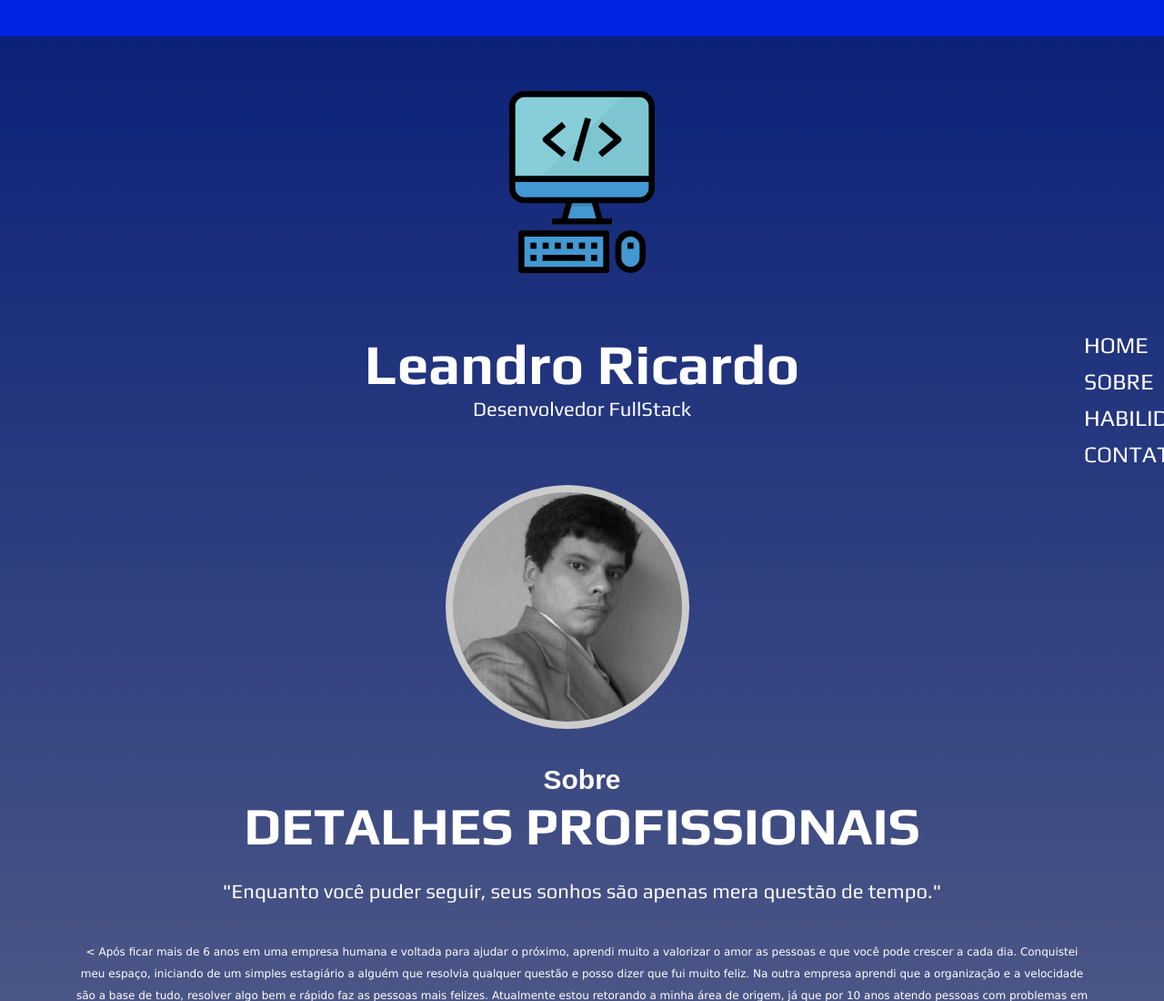
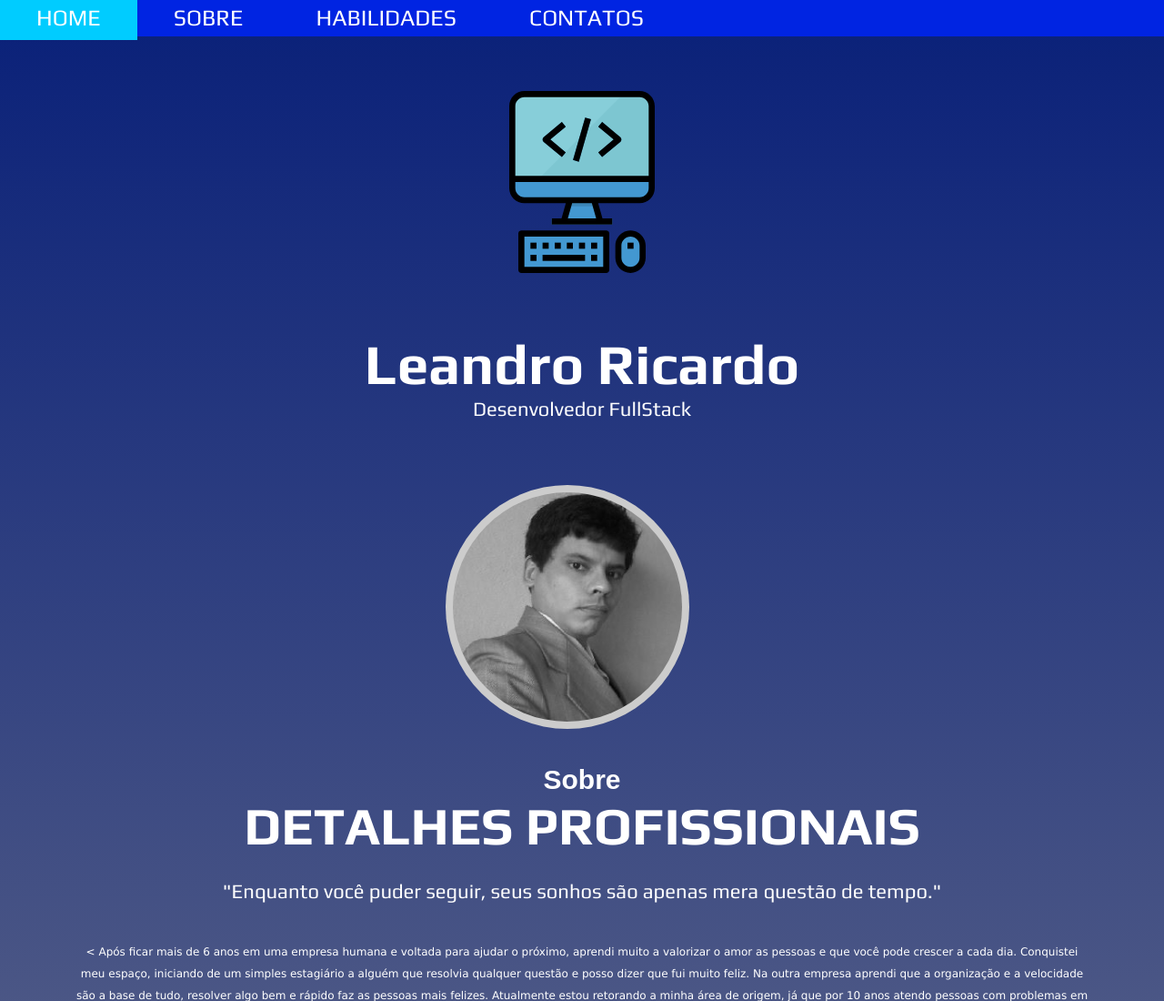
Before and after one commit to Trevatron/CurriculoSite, a website built with Parcel: page index.html in a window 1280 px wide. Shown: the top 1100 px of the page at 91% size. Built offline with nearby package versions, Linux system fonts and the light colour scheme; a web font is replaced by a local one.

Commit message:
Update style.css

```diff
--- a/style.css
+++ b/style.css
@@ -20,10 +20,7 @@ nav {
   width: 800px;
   margin: 0 auto;
  position: fixed;
-  right: 0;
-  top: 50%;
-  width: 8em;
-  margin-top: -2.5em;
+
 }
 .menu li {
   float: left;
```
